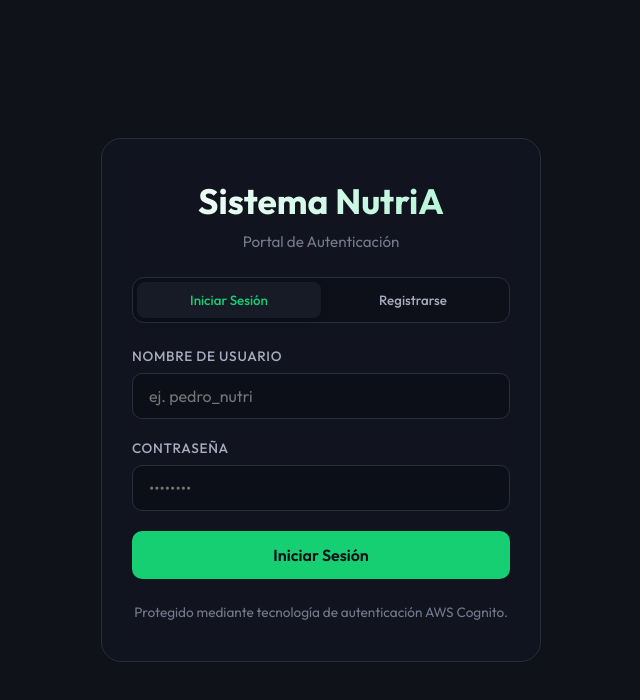
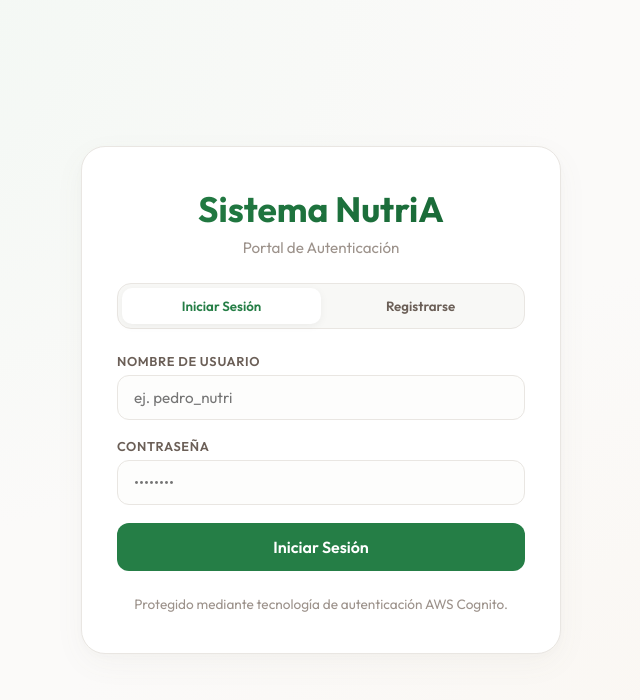
Before and after one commit to FrancisJaramilloC/Sistema-Estudiantes-Nutricion, a React app in the folder frontend/: page / in a window 1280 px wide. Shown: the top 700 px of the page, without its empty margins (319-959 px from the left). Built offline with nearby package versions, Linux system fonts and the light colour scheme; the HTML template or start-up script is replaced by a standard one.

Commit message:
Colorimetria front

```diff
--- a/frontend/src/index.css
+++ b/frontend/src/index.css
@@ -3,21 +3,21 @@
 :root {
   --font-family: 'Outfit', sans-serif;
 
-  /* HSL Color Palette */
-  --bg-dark: 224, 25%, 8%;
-  --card-bg: 224, 25%, 12%;
-  --card-border: 224, 20%, 20%;
+  /* HSL Color Palette - Warm & Organic Nutrition Theme */
+  --bg-light: 30, 25%, 98%;       /* Soft warm cream/white background */
+  --card-bg: 0, 0%, 100%;          /* Pure white cards */
+  --card-border: 30, 15%, 90%;     /* Soft warm gray border */
 
-  --primary: 150, 80%, 45%; /* Emerald green */
-  --primary-glow: 150, 80%, 45%, 0.15;
-  --primary-hover: 150, 85%, 38%;
+  --primary: 142, 55%, 32%;        /* Forest Green (organic feel) */
+  --primary-glow: 142, 55%, 32%, 0.1;
+  --primary-hover: 142, 60%, 25%;
 
-  --text-primary: 0, 0%, 96%;
-  --text-secondary: 224, 15%, 70%;
-  --text-muted: 224, 10%, 50%;
+  --text-primary: 24, 15%, 15%;    /* Dark warm charcoal */
+  --text-secondary: 24, 10%, 38%;  /* Muted brown-gray */
+  --text-muted: 24, 8%, 58%;       /* Light warm gray */
 
-  --error: 350, 80%, 55%;
-  --success: 150, 80%, 45%;
+  --error: 350, 70%, 48%;          /* Coral red */
+  --success: 142, 55%, 32%;
 }
 
 * {
@@ -30,7 +30,10 @@
 }
 
 body {
-  background-color: hsl(var(--bg-dark));
+  background-color: hsl(var(--bg-light));
+  background-image:
+    radial-gradient(at 0% 0%, hsla(142, 40%, 93%, 0.5) 0px, transparent 50%),
+    radial-gradient(at 100% 100%, hsla(35, 60%, 94%, 0.5) 0px, transparent 50%);
   color: hsl(var(--text-primary));
   display: flex;
   justify-content: center;
@@ -41,49 +44,50 @@ body {
 
 #root {
   width: 100%;
-  max-width: 480px;
+  max-width: 520px;
   padding: 20px;
   display: flex;
   justify-content: center;
   align-items: center;
 }
 
-/* Glassmorphism Card Container */
+/* Premium Light Theme Card Container */
 .card {
-  background: rgba(18, 22, 33, 0.8);
-  backdrop-filter: blur(12px);
+  background: hsl(var(--card-bg));
   border: 1px solid hsl(var(--card-border));
-  border-radius: 20px;
-  padding: 40px 30px;
+  border-radius: 24px;
+  padding: 40px 35px;
   width: 100%;
-  box-shadow: 0 20px 40px rgba(0, 0, 0, 0.4),
-              0 0 80px rgba(var(--primary), 0.05);
+  box-shadow: 0 10px 30px rgba(120, 110, 90, 0.05),
+              0 2px 8px rgba(120, 110, 90, 0.02);
   transition: all 0.3s cubic-bezier(0.4, 0, 0.2, 1);
 }
 
 .card:hover {
-  border-color: rgba(16, 185, 129, 0.4);
-  box-shadow: 0 25px 50px rgba(0, 0, 0, 0.5),
-              0 0 100px rgba(var(--primary), 0.08);
+  border-color: hsla(var(--primary), 0.3);
+  box-shadow: 0 20px 40px rgba(120, 110, 90, 0.08),
+              0 4px 12px rgba(120, 110, 90, 0.03);
 }
 
 /* Typography */
 h1 {
   font-size: 2.2rem;
   font-weight: 700;
-  margin-bottom: 8px;
+  margin-bottom: 6px;
   text-align: center;
-  background: linear-gradient(135deg, #ffffff 0%, #a7f3d0 100%);
+  background: linear-gradient(135deg, hsl(var(--primary)) 0%, #166534 100%);
   -webkit-background-clip: text;
   -webkit-text-fill-color: transparent;
 }
 
 h2 {
-  font-size: 1.5rem;
+  font-size: 1.4rem;
   font-weight: 600;
-  margin-bottom: 24px;
-  color: hsl(var(--text-secondary));
+  margin-bottom: 20px;
+  color: hsl(var(--text-primary));
   text-align: center;
+  border-bottom: 2px solid hsla(var(--primary), 0.08);
+  padding-bottom: 8px;
 }
 
 p {
@@ -98,26 +102,26 @@ p {
 
 /* Form Styles */
 .form-group {
-  margin-bottom: 20px;
+  margin-bottom: 18px;
   display: flex;
   flex-direction: column;
-  gap: 8px;
+  gap: 6px;
 }
 
 label {
-  font-size: 0.85rem;
-  font-weight: 500;
+  font-size: 0.8rem;
+  font-weight: 600;
   color: hsl(var(--text-secondary));
   text-transform: uppercase;
   letter-spacing: 0.05em;
 }
 
 input, select {
-  background: rgba(10, 13, 20, 0.6);
+  background: #fdfdfc;
   border: 1px solid hsl(var(--card-border));
-  border-radius: 10px;
+  border-radius: 12px;
   padding: 12px 16px;
-  font-size: 1rem;
+  font-size: 0.95rem;
   color: hsl(var(--text-primary));
   outline: none;
   transition: all 0.2s ease;
@@ -125,6 +129,7 @@ input, select {
 
 input:focus, select:focus {
   border-color: hsl(var(--primary));
+  background: #ffffff;
   box-shadow: 0 0 0 3px hsla(var(--primary-glow));
 }
 
@@ -141,9 +146,9 @@ select {
 /* Buttons */
 .btn {
   background: hsl(var(--primary));
-  color: #0b0f19;
+  color: #ffffff;
   border: none;
-  border-radius: 10px;
+  border-radius: 12px;
   padding: 14px 20px;
   font-size: 1rem;
   font-weight: 600;
@@ -159,7 +164,7 @@ select {
 
 .btn:hover {
   background: hsl(var(--primary-hover));
-  box-shadow: 0 0 15px hsla(var(--primary-glow));
+  box-shadow: 0 4px 12px hsla(var(--primary-glow));
   transform: translateY(-1px);
 }
 
@@ -181,7 +186,7 @@ select {
 }
 
 .btn-secondary:hover {
-  background: rgba(255, 255, 255, 0.05);
+  background: rgba(120, 110, 90, 0.05);
   border-color: hsl(var(--text-secondary));
   box-shadow: none;
 }
@@ -189,9 +194,9 @@ select {
 /* Tabs */
 .tabs-container {
   display: flex;
-  background: rgba(10, 13, 20, 0.5);
+  background: rgba(120, 110, 90, 0.05);
   border: 1px solid hsl(var(--card-border));
-  border-radius: 12px;
+  border-radius: 14px;
   padding: 4px;
   margin-bottom: 24px;
 }
@@ -200,10 +205,10 @@ select {
   flex: 1;
   background: transparent;
   border: none;
-  border-radius: 8px;
+  border-radius: 10px;
   padding: 10px;
   color: hsl(var(--text-secondary));
-  font-weight: 500;
+  font-weight: 600;
   cursor: pointer;
   transition: all 0.2s ease;
 }
@@ -211,39 +216,41 @@ select {
 .tab-btn.active {
   background: hsl(var(--card-bg));
   color: hsl(var(--primary));
-  box-shadow: 0 2px 8px rgba(0,0,0,0.2);
+  box-shadow: 0 2px 8px rgba(0, 0, 0, 0.05);
 }
 
 /* Messages */
 .error-msg {
-  background: rgba(239, 68, 68, 0.1);
-  border: 1px solid rgba(239, 68, 68, 0.2);
-  color: #f87171;
-  border-radius: 8px;
+  background: rgba(239, 68, 68, 0.05);
+  border: 1px solid rgba(239, 68, 68, 0.15);
+  color: #dc2626;
+  border-radius: 10px;
   padding: 12px;
   font-size: 0.9rem;
   margin-bottom: 20px;
   text-align: center;
+  font-weight: 500;
 }
 
 .success-msg {
-  background: rgba(16, 185, 129, 0.1);
-  border: 1px solid rgba(16, 185, 129, 0.2);
-  color: #34d399;
-  border-radius: 8px;
+  background: rgba(22, 163, 74, 0.05);
+  border: 1px solid rgba(22, 163, 74, 0.15);
+  color: #16a34a;
+  border-radius: 10px;
   padding: 12px;
   font-size: 0.9rem;
   margin-bottom: 20px;
   text-align: center;
+  font-weight: 500;
 }
 
 /* Loading Spinner */
 .spinner {
   width: 20px;
   height: 20px;
-  border: 3px solid rgba(11, 15, 25, 0.3);
+  border: 3px solid rgba(255, 255, 255, 0.3);
   border-radius: 50%;
-  border-top-color: #0b0f19;
+  border-top-color: #ffffff;
   animation: spin 1s ease-in-out infinite;
 }
 
@@ -262,7 +269,7 @@ select {
 .link {
   color: hsl(var(--primary));
   text-decoration: none;
-  font-weight: 500;
+  font-weight: 600;
   cursor: pointer;
 }
 
@@ -272,15 +279,15 @@ select {
 
 /* Token Box */
 .token-container {
-  margin-top: 20px;
-  background: rgba(10, 13, 20, 0.8);
+  margin-top: 15px;
+  background: #fafaf9;
   border: 1px solid hsl(var(--card-border));
   border-radius: 10px;
-  padding: 16px;
+  padding: 12px;
   font-family: monospace;
-  font-size: 0.8rem;
+  font-size: 0.75rem;
   word-break: break-all;
-  max-height: 120px;
+  max-height: 100px;
   overflow-y: auto;
   color: hsl(var(--text-secondary));
 }
```
